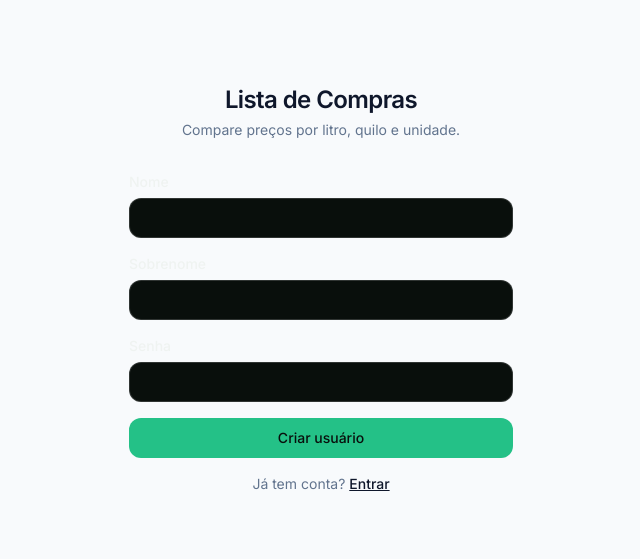
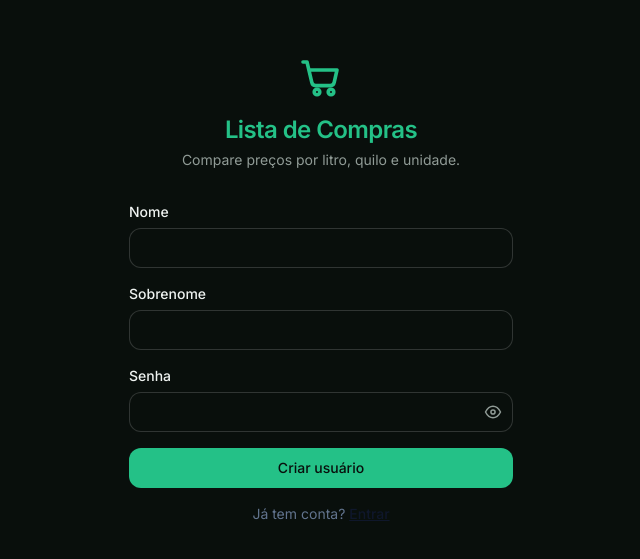
Before and after one commit to RafaSport/lista_compras_one, a Next.js app: page /cadastro in a window 1280 px wide. Shown: the part 111-670 px from the top of the page, without its empty margins (319-959 px from the left). Built offline with nearby package versions, Linux system fonts and the light colour scheme.

Commit message:
feat: aplica cor primaria na marca e adiciona olho na senha

```diff
--- a/src/app/(protegido)/layout.tsx
+++ b/src/app/(protegido)/layout.tsx
@@ -2,6 +2,7 @@ import type { ReactNode } from "react";
 import { redirect } from "next/navigation";
 import { auth } from "@/auth";
 import { BarraInferior } from "@/components/navegacao/barra-inferior";
+import { Cabecalho } from "@/components/navegacao/cabecalho";
 
 // Casca de todas as rotas privadas.
 // Verifica a sessão no servidor antes de renderizar qualquer tela protegida.
@@ -14,7 +15,10 @@ export default async function LayoutProtegido({ children }: { children: ReactNod
   }
 
   return (
-    <div className="flex min-h-screen flex-col bg-slate-50 dark:bg-slate-950">
+    <div className="bg-background flex min-h-screen flex-col">
+      {/* Cabeçalho fixo com o ícone pequeno no canto esquerdo */}
+      <Cabecalho />
+
       {/* Área de conteúdo. O padding inferior abre espaço para a barra fixa. */}
       <main className="mx-auto w-full max-w-md flex-1 px-4 pb-24 pt-6">{children}</main>
 
--- a/src/app/(publico)/layout.tsx
+++ b/src/app/(publico)/layout.tsx
@@ -1,17 +1,24 @@
 import type { ReactNode } from "react";
+import { IconeCarrinho } from "@/components/ui/icone-carrinho";
 
+// Casca das rotas públicas (login e cadastro).
+// Centraliza o conteúdo e mostra a marca no topo.
 export default function LayoutPublico({ children }: { children: ReactNode }) {
   return (
-    <div className="flex min-h-screen items-center justify-center bg-slate-50 px-4 py-10 dark:bg-slate-950">
+    <div className="bg-background flex min-h-screen items-center justify-center px-4 py-10">
       <div className="w-full max-w-sm">
-        <div className="mb-8 text-center">
-          <h1 className="text-2xl font-semibold tracking-tight text-slate-900 dark:text-slate-100">
-            Lista de Compras
-          </h1>
-          <p className="mt-1 text-sm text-slate-500 dark:text-slate-400">
+        <div className="mb-8 flex flex-col items-center text-center">
+          {/* Ícone na cor primária, igual ao botão Entrar */}
+          <IconeCarrinho className="text-primary mb-3 size-12" />
+
+          {/* Título na cor primária */}
+          <h1 className="text-primary text-2xl font-semibold tracking-tight">Lista de Compras</h1>
+
+          <p className="text-muted-foreground mt-1 text-sm">
             Compare preços por litro, quilo e unidade.
           </p>
         </div>
+
         {children}
       </div>
     </div>
--- a/src/components/forms/campo.tsx
+++ b/src/components/forms/campo.tsx
@@ -1,6 +1,6 @@
 "use client";
 
-import { forwardRef, useId } from "react";
+import { forwardRef, useId, useState } from "react";
 import type { InputHTMLAttributes } from "react";
 import { cn } from "@/app/lib/utilitarios";
 import { Rotulo } from "@/components/ui/rotulo";
@@ -11,11 +11,12 @@ type Props = InputHTMLAttributes<HTMLInputElement> & {
   erro?: string;
   dica?: string;
   obrigatorio?: boolean;
+  // Tipo do input. Padrão "text". Use "password" para senhas.
   tipo?: "text" | "password" | "email" | "number" | "tel" | "search" | "url";
 };
 
 // Campo de entrada completo: rótulo, input, dica e mensagem de erro.
-// O forwardRef é necessário para funcionar com React Hook Form.
+// Campos do tipo password ganham um botão de olho para mostrar/ocultar.
 export const Campo = forwardRef<HTMLInputElement, Props>(function Campo(
   { rotulo, erro, dica, obrigatorio, tipo = "text", id, className, ...resto },
   ref,
@@ -24,6 +25,11 @@ export const Campo = forwardRef<HTMLInputElement, Props>(function Campo(
   const idCampo = id ?? idGerado;
   const idErro = `${idCampo}-erro`;
   const idDica = `${idCampo}-dica`;
+
+  // Controla se a senha está visível. Só tem efeito quando tipo === "password".
+  const [senhaVisivel, setSenhaVisivel] = useState(false);
+  const ehSenha = tipo === "password";
+  const tipoEfetivo = ehSenha && senhaVisivel ? "text" : tipo;
 
   // Liga o input aos textos auxiliares para o leitor de tela
   const descritoPor = [erro ? idErro : null, dica ? idDica : null].filter(Boolean).join(" ");
@@ -34,10 +40,12 @@ export const Campo = forwardRef<HTMLInputElement, Props>(function Campo(
         {rotulo}
       </Rotulo>
 
+      {/* Envolve o input para posicionar o botão do olho dentro do campo */}
+      <div className="relative">
         <input
           ref={ref}
           id={idCampo}
-        type={tipo}
+          type={tipoEfetivo}
           aria-invalid={erro ? true : undefined}
           aria-describedby={descritoPor || undefined}
           className={cn(
@@ -45,11 +53,59 @@ export const Campo = forwardRef<HTMLInputElement, Props>(function Campo(
             "placeholder:text-muted-foreground",
             "focus-visible:outline-ring transition-colors focus-visible:outline-2 focus-visible:outline-offset-2",
             "disabled:cursor-not-allowed disabled:opacity-60",
+            // Abre espaço à direita para o botão do olho não cobrir o texto
+            ehSenha && "pr-10",
             erro ? "border-destructive focus-visible:outline-destructive" : "border-input",
             className,
           )}
           {...resto}
         />
+
+        {/* Botão de mostrar/ocultar senha. Só aparece em campos de senha. */}
+        {ehSenha && (
+          <button
+            type="button"
+            onClick={() => setSenhaVisivel((v) => !v)}
+            aria-label={senhaVisivel ? "Ocultar senha" : "Mostrar senha"}
+            aria-pressed={senhaVisivel}
+            className="text-muted-foreground hover:text-foreground absolute inset-y-0 right-0 flex w-10 items-center justify-center"
+          >
+            {senhaVisivel ? (
+              // Olho cortado: senha visível, clique para ocultar
+              <svg
+                viewBox="0 0 24 24"
+                fill="none"
+                stroke="currentColor"
+                strokeWidth={1.8}
+                strokeLinecap="round"
+                strokeLinejoin="round"
+                className="size-5"
+                aria-hidden="true"
+              >
+                <path d="M3 3l18 18" />
+                <path d="M10.6 10.6a2 2 0 0 0 2.8 2.8" />
+                <path d="M9.9 5.1A10.5 10.5 0 0 1 12 5c5 0 9 4.5 9 7a11 11 0 0 1-2.4 3.6" />
+                <path d="M6.2 6.2A11.6 11.6 0 0 0 3 12c0 2.5 4 7 9 7a10 10 0 0 0 4.2-.9" />
+              </svg>
+            ) : (
+              // Olho aberto: senha oculta, clique para mostrar
+              <svg
+                viewBox="0 0 24 24"
+                fill="none"
+                stroke="currentColor"
+                strokeWidth={1.8}
+                strokeLinecap="round"
+                strokeLinejoin="round"
+                className="size-5"
+                aria-hidden="true"
+              >
+                <path d="M3 12s3.5-7 9-7 9 7 9 7-3.5 7-9 7-9-7-9-7Z" />
+                <circle cx="12" cy="12" r="2.5" />
+              </svg>
+            )}
+          </button>
+        )}
+      </div>
 
       {dica && !erro && (
         <p id={idDica} className="text-muted-foreground text-xs">
--- /dev/null
+++ b/src/components/navegacao/cabecalho.tsx
@@ -0,0 +1,14 @@
+import { IconeCarrinho } from "@/components/ui/icone-carrinho";
+
+// Cabeçalho das telas privadas.
+// Mostra o ícone do carrinho pequeno, no canto esquerdo, na cor primária.
+export function Cabecalho() {
+  return (
+    <header className="border-border bg-background/95 sticky top-0 z-10 border-b backdrop-blur">
+      <div className="mx-auto flex w-full max-w-md items-center gap-2 px-4 py-3">
+        <IconeCarrinho className="text-primary size-6" />
+        <span className="text-primary text-sm font-semibold">Lista de Compras</span>
+      </div>
+    </header>
+  );
+}
--- /dev/null
+++ b/src/components/ui/icone-carrinho.tsx
@@ -0,0 +1,24 @@
+import type { SVGProps } from "react";
+
+// Carrinho de compras em SVG inline.
+// Usa currentColor, então herda a cor do texto onde for colocado.
+export function IconeCarrinho(props: SVGProps<SVGSVGElement>) {
+  return (
+    <svg
+      viewBox="0 0 24 24"
+      fill="none"
+      stroke="currentColor"
+      strokeWidth={1.8}
+      strokeLinecap="round"
+      strokeLinejoin="round"
+      aria-hidden="true"
+      {...props}
+    >
+      {/* Corpo do carrinho */}
+      <path d="M3 4h2l2.4 10.2a2 2 0 0 0 2 1.6h7.2a2 2 0 0 0 2-1.6L20 8H6" />
+      {/* Rodas */}
+      <circle cx="10" cy="19" r="1.4" />
+      <circle cx="17" cy="19" r="1.4" />
+    </svg>
+  );
+}
```
Lines whose indentation alone changed are shown as unchanged.
